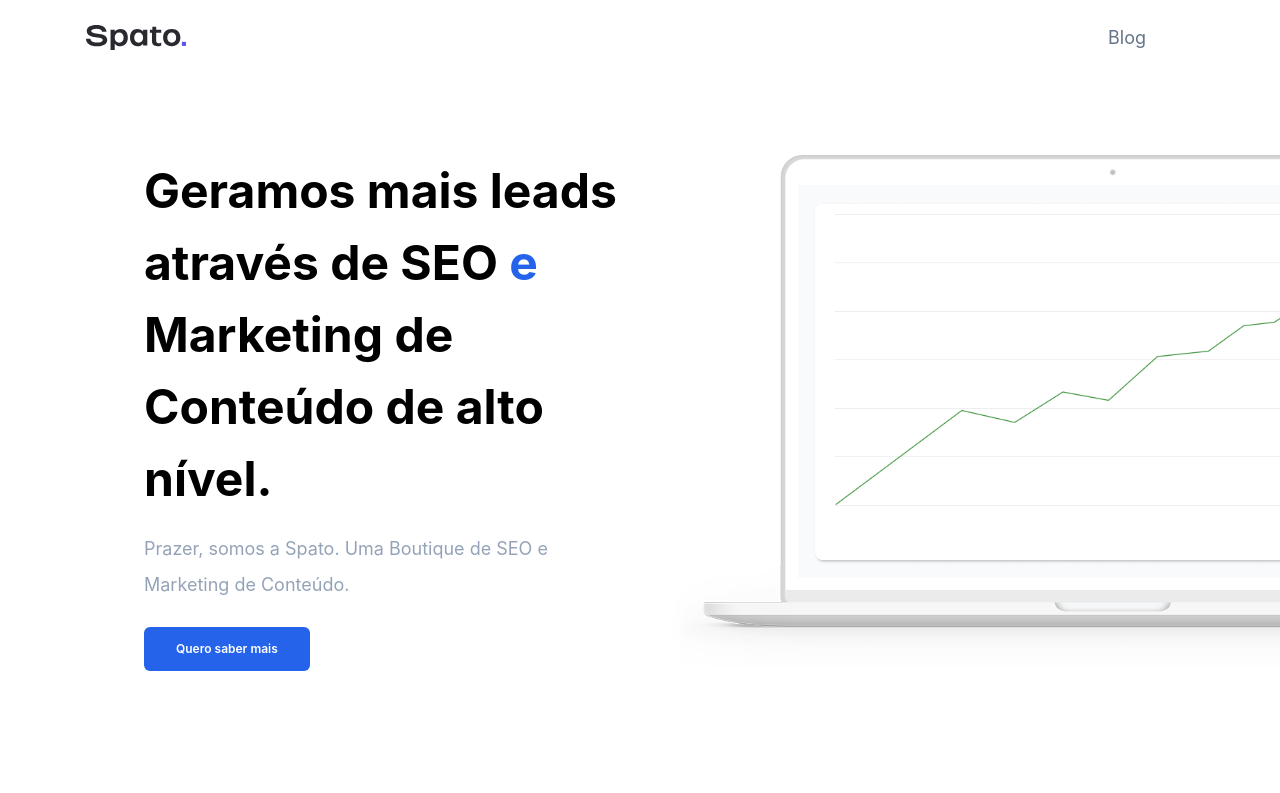
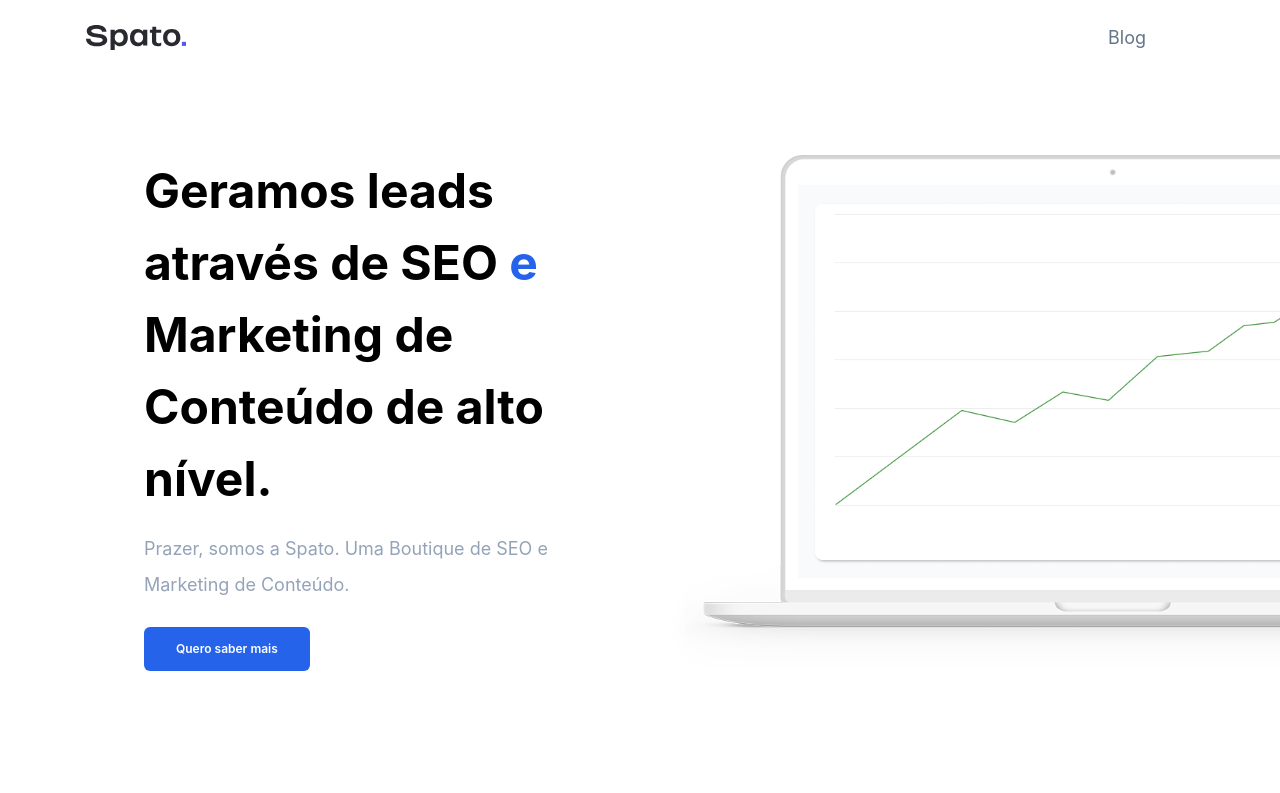
Before and after one commit to rodolphoasb/spato-with-blog-cms, a Next.js app: page / in a window 1280 px wide. Shown: the top 793 px of the page. Built offline with nearby package versions, Linux system fonts and the light colour scheme; grey boxes are pictures that could not be loaded.

Commit message:
chore: change headline

```diff
--- a/components/Homepage/presentation.js
+++ b/components/Homepage/presentation.js
@@ -5,7 +5,7 @@ export default function Presentation() {
         <div className='flex order-1 lg:order-0 w-full lg:w-1/2 lg:h-128 lg:max-w-lg lg:ml-auto px-4 lg:pr-24 xl:pr-4'>
           <div className='my-auto mx-auto pt-8 lg:pt-0 max-w-2xl lg:max-w-lg text-center md:text-left'>
             <h1 className='text-3xl md:text-5xl mb-4 font-bold font-heading'>
-              <span>Geramos mais leads através de SEO</span>{' '}
+              <span>Geramos leads através de SEO</span>{' '}
               <span className='text-blue-600'>e</span>{' '}
               <span>Marketing de Conteúdo de alto nível.</span>
             </h1>
--- a/pages/index.js
+++ b/pages/index.js
@@ -13,7 +13,7 @@ export default function Index() {
     <>
       <NextSeo
         title='Spato | Boutique de SEO e Marketing de Conteúdo'
-        description='Geramos mais leads através de SEO e Marketing de Conteúdo de alto nível.'
+        description='Geramos leads através de SEO e Marketing de Conteúdo de alto nível.'
       />
       <Header />
       <Presentation />
```
